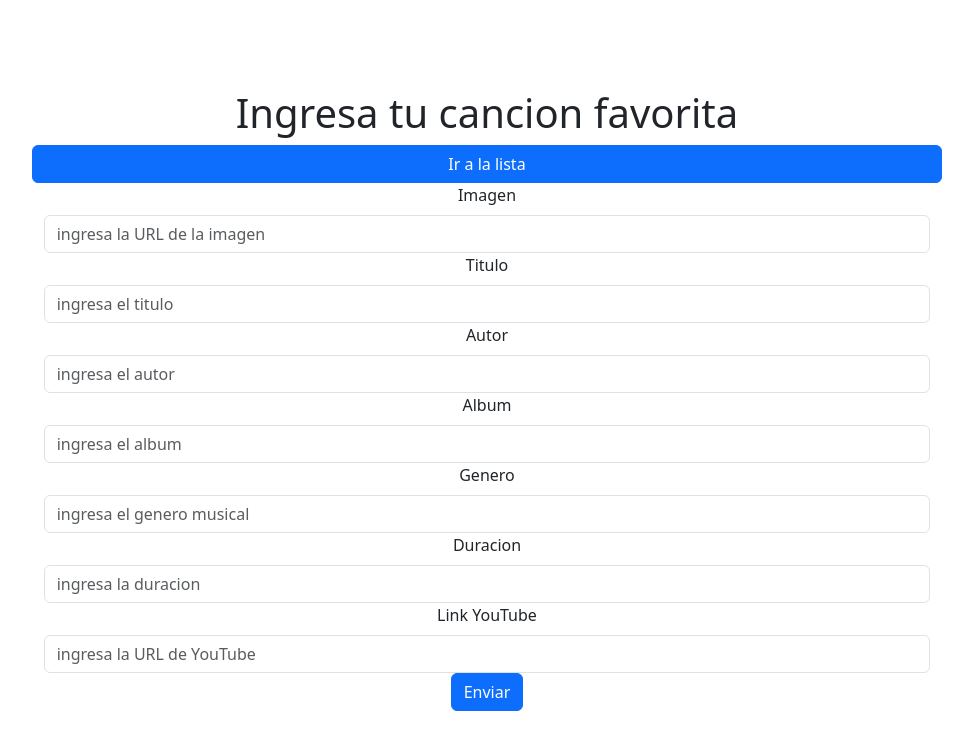
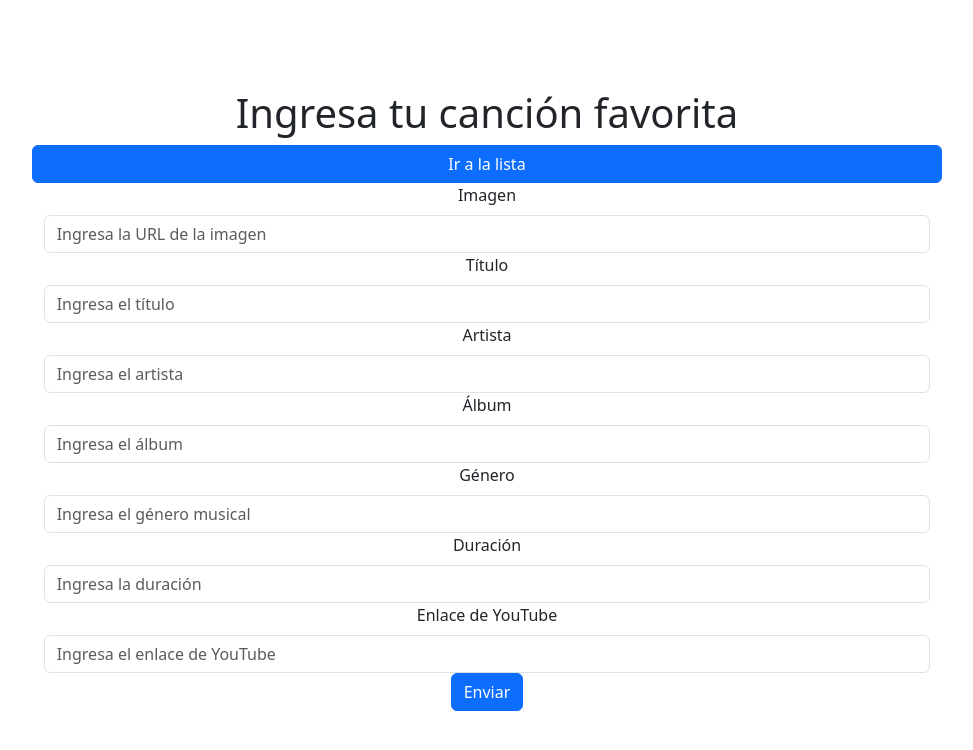
Before and after one commit to matiasfeliu92/songs-app-frontend, a React (Vite) app: page /new-song in a window 1280 px wide. Shown: the top 750 px of the page, without its empty margins (153-1126 px from the left). Built offline with nearby package versions, Linux system fonts and the light colour scheme; no server answers.

Commit message:
refactor: update CreateSongs component with saving data in firebase database

```diff
--- a/src/components/CreateSongs.tsx
+++ b/src/components/CreateSongs.tsx
@@ -1,125 +1,128 @@
 import { FormEventHandler, useState } from "react";
-import DataService from "../services/dataService";
 import { Link, useNavigate } from "react-router-dom";
-import { AxiosError, AxiosResponse } from "axios";
+import { db } from "../firebase/config"; // Import the db object from your firebase.js file
+import { collection, addDoc, doc, getDoc, setDoc } from "firebase/firestore";
 
 export const CreateSongs = () => {
-  const service = new DataService();
-  const [title, setTitle] = useState<string>("");
-  const [artist, setArtist] = useState<string>("");
-  const [album, setAlbum] = useState<string>("");
-  const [genre, setGenre] = useState<string>("");
-  const [duration, setDuration] = useState<string>("");
-  const [you_tube, setYou_tube] = useState<string>("");
-  const [image, setImage] = useState<string>("");
+  const [title, setTitle] = useState("");
+  const [artist, setArtist] = useState("");
+  const [album, setAlbum] = useState("");
+  const [genre, setGenre] = useState("");
+  const [duration, setDuration] = useState("");
+  const [youTube, setYouTube] = useState("");
+  const [image, setImage] = useState("");
   const navigate = useNavigate();
 
   const store: FormEventHandler<HTMLFormElement> = async (e) => {
     e.preventDefault();
 
-    const fields = [
-      { name: "title", value: title },
-      { name: "artist", value: artist },
-      { name: "album", value: album },
-      { name: "duration", value: duration },
-      { name: "genre", value: genre },
-      { name: "image", value: image },
-      { name: "you_tube", value: you_tube },
-    ];
+    const formData = {
+      title,
+      artist,
+      album,
+      genre,
+      duration,
+      youTube,
+      image,
+    };
 
-    const formData: Record<string, string> = {};
+    console.log(formData);
 
-    fields.forEach((field) => {
-      formData[field.name] = field.value;
-    });
+    const artistDocRef = doc(db, "artists", artist);
+    const artistDoc = await getDoc(artistDocRef);
 
-    console.log(formData)
+    if (!artistDoc.exists()) {
+      // The artist does not exist, create a new document in "artists" collection
+      await setDoc(artistDocRef, {name: formData.artist});
+    }
 
-    await service.newSong(formData.title, formData.artist, formData.album, formData.duration, formData.genre, formData.image, formData.you_tube)
-    .then((res: AxiosResponse)=>{
-        console.log(res)
-      })
-      .catch((err:AxiosError) => {
-        console.log(err)
-      });
+    const genreDocRef = doc(db, "genres", genre);
+    const genreDoc = await getDoc(genreDocRef);
+
+    if (!genreDoc.exists()) {
+      // The genre does not exist, create a new document in "genres" collection
+      await setDoc(genreDocRef, {name: formData.genre});
+    }
+
+    const songsCollectionRef = collection(db, "songs");
+    await addDoc(songsCollectionRef, formData);
+
     navigate("/");
   };
 
   return (
     <div className="container">
       <div className="row">
-        <h1>Ingresa tu cancion favorita</h1>
+        <h1>Ingresa tu canción favorita</h1>
         <Link to="/" className="btn btn-primary">
           Ir a la lista
         </Link>
         <form onSubmit={store}>
-          {/* <div className="container"> */}
           <label className="form-label">Imagen</label>
           <input
             className="form-control"
             value={image}
-              placeholder="ingresa la URL de la imagen"
+            placeholder="Ingresa la URL de la imagen"
             onChange={(e) => setImage(e.target.value)}
             type="url"
             name="image"
           />
-            <label className="form-label">Titulo</label>
+          <label className="form-label">Título</label>
           <input
             className="form-control"
             value={title}
-              placeholder="ingresa el titulo"
+            placeholder="Ingresa el título"
             onChange={(e) => setTitle(e.target.value)}
             type="text"
           />
-            <label className="form-label">Autor</label>
+          <label className="form-label">Artista</label>
           <input
             className="form-control"
             value={artist}
-              placeholder="ingresa el autor"
+            placeholder="Ingresa el artista"
             onChange={(e) => setArtist(e.target.value)}
             type="text"
             name="artist"
           />
-            <label className="form-label">Album</label>
+          <label className="form-label">Álbum</label>
           <input
             className="form-control"
             value={album}
-              placeholder="ingresa el album"
+            placeholder="Ingresa el álbum"
             onChange={(e) => setAlbum(e.target.value)}
             type="text"
             name="album"
           />
-            <label className="form-label">Genero</label>
+          <label className="form-label">Género</label>
           <input
             className="form-control"
             value={genre}
-              placeholder="ingresa el genero musical"
+            placeholder="Ingresa el género musical"
             onChange={(e) => setGenre(e.target.value)}
             type="text"
             name="genre"
           />
-            <label className="form-label">Duracion</label>
+          <label className="form-label">Duración</label>
           <input
             className="form-control"
             value={duration}
-              placeholder="ingresa la duracion"
+            placeholder="Ingresa la duración"
             onChange={(e) => setDuration(e.target.value)}
             type="text"
             name="duration"
           />
-            <label className="form-label">Link YouTube</label>
+          <label className="form-label">Enlace de YouTube</label>
           <input
             className="form-control"
-              value={you_tube}
-              placeholder="ingresa la URL de YouTube"
-              onChange={(e) => setYou_tube(e.target.value)}
+            value={youTube}
+            placeholder="Ingresa el enlace de YouTube"
+            onChange={(e) => setYouTube(e.target.value)}
             type="url"
-              name="you_tube"
+            name="youTube"
           />
           <button type="submit" className="btn btn-primary">
             Enviar
           </button>
-          {/* </div> */}
         </form>
       </div>
     </div>
```
Lines whose indentation alone changed are shown as unchanged.
